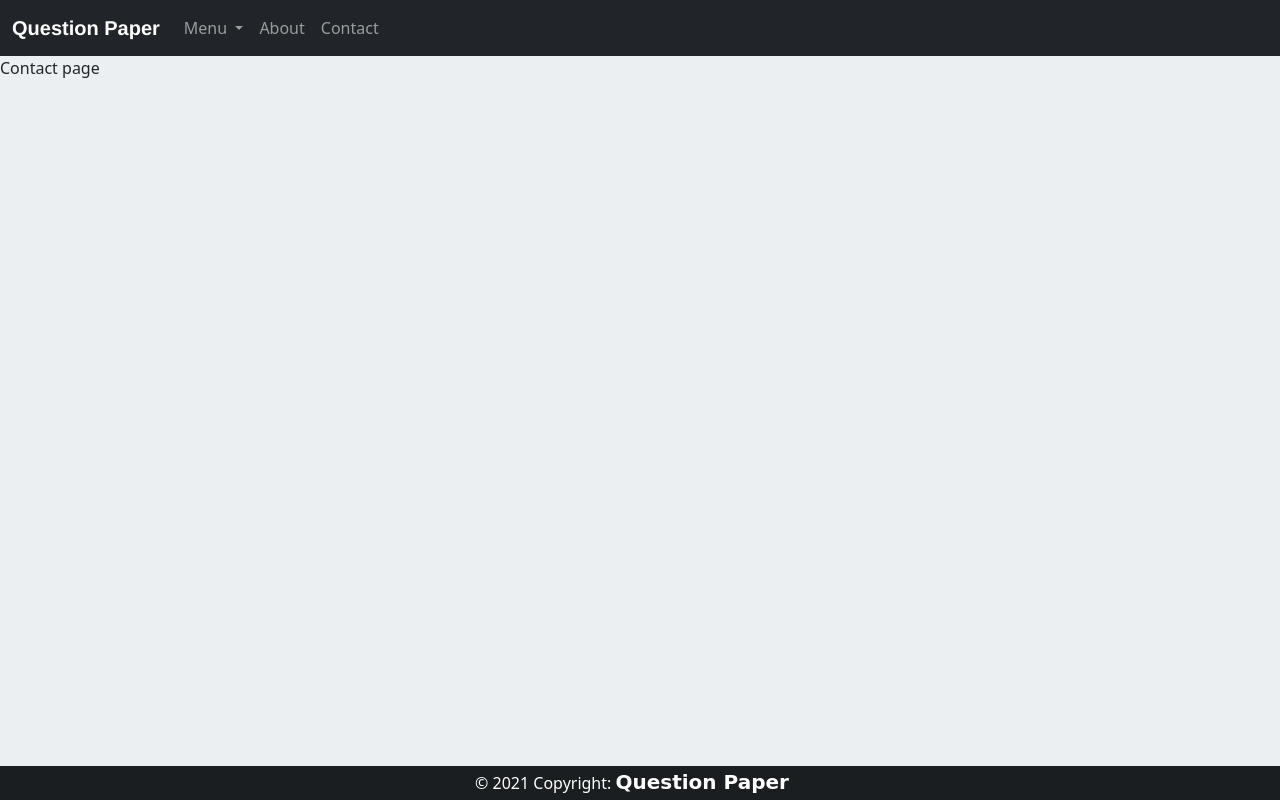
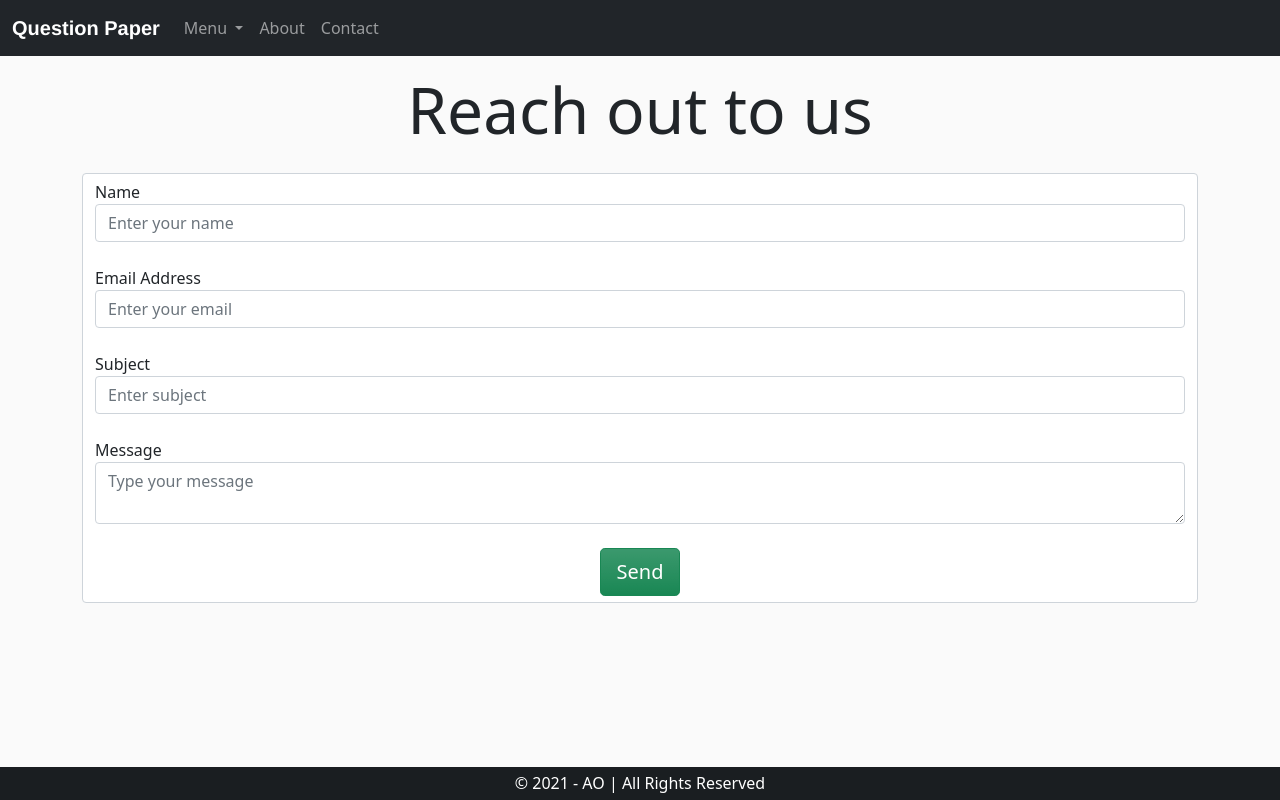
Before and after one commit to asbaravkar/qp, a Flask app: page /contact in a window 1280 px wide. Run offline with Flask 2, Linux system fonts and the light colour scheme; parts of the project's set-up code (start-up, migrations or seed data) failed here and were passed over.

Commit message:
Working with WTForm

```diff
--- a/qp/__init__.py
+++ b/qp/__init__.py
@@ -2,7 +2,7 @@ from flask import Flask
 from flask_sqlalchemy import SQLAlchemy
 from qp.config import Config
 
-db = SQLAlchemy(app)
+db = SQLAlchemy()
 
 def create_app():
     app = Flask(__name__)
--- a/qp/config.py
+++ b/qp/config.py
@@ -2,3 +2,4 @@
 
 class Config:
     SQLALCHEMY_DATABASE_URI = 'sqlite:///site.db'
+    SECRET_KEY = '005bf815b3879e48a02cf44c'
--- /dev/null
+++ b/qp/forms.py
@@ -0,0 +1,9 @@
+from flask_wtf import FlaskForm
+from wtforms import StringField, SubmitField, TextAreaField
+
+class ContactForm(FlaskForm):
+    name = StringField(label = 'Name')
+    email = StringField(label = 'Email Address')
+    subject = StringField(label = 'Subject')
+    message = TextAreaField(label = 'Message')
+    submit = SubmitField(label = 'Send')
--- a/qp/main/routes.py
+++ b/qp/main/routes.py
@@ -1,4 +1,5 @@
 from flask import render_template, Blueprint, request
+from qp.forms import ContactForm
 
 
 main = Blueprint('main', __name__)
@@ -17,7 +18,8 @@ def about_page():
 
 @main.route('/contact')
 def contact_page():
-    return render_template('contact.html')
+    form = ContactForm()
+    return render_template('contact.html', form = form)
 
 @main.route('/result', methods=['POST', 'GET'])
 def result_page():
--- a/qp/templates/base.html
+++ b/qp/templates/base.html
@@ -19,7 +19,7 @@
       {% endblock %}
     </title>
   </head>
-  <body style="background: #ECEFF1;">
+  <body style="background: #FAFAFA;">
     <!-- start of Navbar -->
 
     <nav class="navbar navbar-expand-lg bg-dark navbar-dark">
@@ -68,26 +68,15 @@
 
     {% endblock %}
 
-    <!-- end of content -->
 
-    <!-- start of footer -->
-  <!-- Footer -->
+  <!-- Footer copyright-->
   <footer class="text-center text-white fixed-bottom bg-dark navbar-dark" style="line-height: 0.05;"  >
-
-    <!-- Copyright -->
     <div class="text-center p-3" style="background-color: rgba(0, 0, 0, 0.2);">
-      © 2021 Copyright:
-       <a class="navbar-brand" style="font-family:cursive; font-weight: bold; color: white">
-
-                Question Paper
-              </a>
+      © 2021 - AO | All Rights Reserved
     </div>
     <!-- Copyright -->
   </footer>
-  <!-- Footer -->
 
-
-    <!-- end of footer -->
 
     <script
       src="https://cdn.jsdelivr.net/npm/bootstrap@5.0.0-beta3/dist/js/bootstrap.bundle.min.js"
--- a/qp/templates/contact.html
+++ b/qp/templates/contact.html
@@ -2,11 +2,35 @@
 
 <!-- title of page -->
 {% block title %}
-    QP | Contact
+QP | Contact
 {% endblock %}
 
 
 <!-- content of page -->
 {% block content %}
-    Contact page
+<div class="container text-center py-3">
+    <h3 class="display-3">Reach out to us</h3>
+</div>
+
+
+<div class="container">
+    <form action="" class="form-control" method="POST" >
+        {{ form.name.label }}
+        {{ form.name(class='form-control mb-4', placeholder = 'Enter your name') }}
+
+        {{ form.email.label }}
+        {{ form.email(class='form-control mb-4', placeholder = 'Enter your email') }}
+
+        {{ form.subject.label }}
+        {{ form.subject(class='form-control mb-4', placeholder = 'Enter subject') }}
+
+        {{ form.message.label }}
+        {{ form.message(class='form-control mb-4', placeholder = 'Type your message') }}
+
+        <div class="container text-center">
+            {{ form.submit(class = 'btn btn-success btn-lg bg-gradient') }}
+        </div>
+    </form>
+</div>
+
 {% endblock %}
--- a/qp/templates/home.html
+++ b/qp/templates/home.html
@@ -40,7 +40,7 @@
                 <option value="2">2</option>
             </select>
         </div>
-        <input type="submit" class="btn btn-success mt-3" value="Submit"/>
+        <input type="submit" class="btn btn-success btn-lg bg-gradient mt-3" value="Submit"/>
         </div>
         <div class="card-footer text-muted">
         </div>
```
Also changed, not shown: qp/static/img/cn.png (added).
